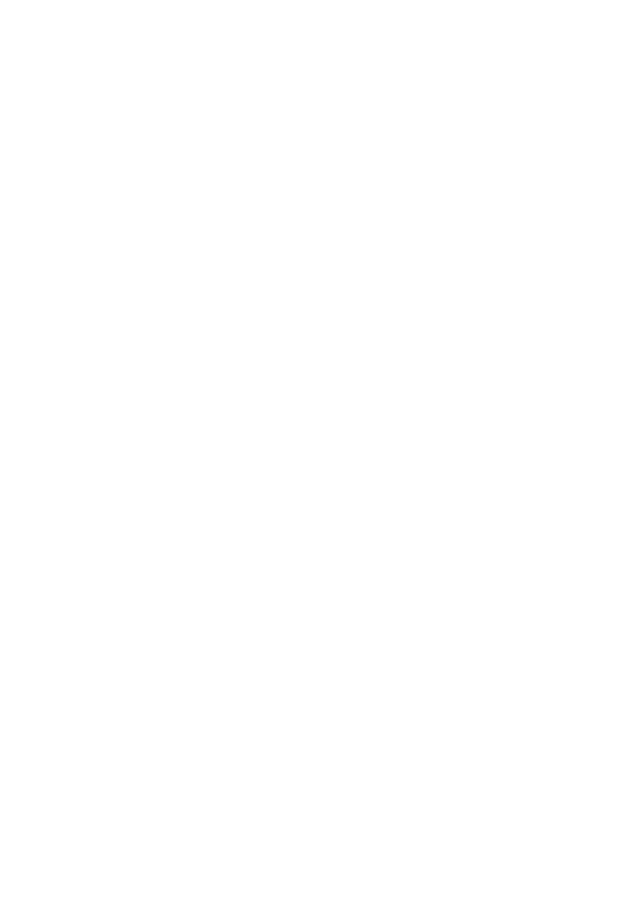
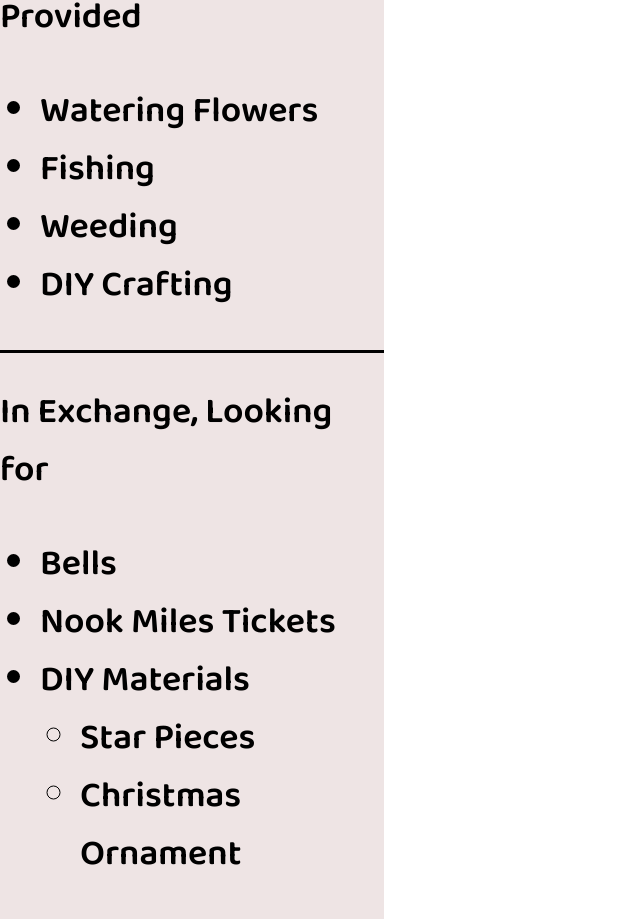
Before and after one commit to kbongco/Redesign-Nookdepot, a React (Create React App) app: page / in a window 1280 px wide. Shown: the part 698-1617 px from the top of the page, without its empty margins (0-640 px from the left). Before the commit the page ends 800 px from the top, so only its background shows below. Built offline with nearby package versions, Linux system fonts and the light colour scheme.

Commit message:
added navbar and links css and functionality

```diff
--- a/src/App.css
+++ b/src/App.css
@@ -9,6 +9,14 @@
 .App-logo {
   height: 40vmin;
   pointer-events: none;
+}
+.information{
+  display: grid;
+    grid-template-columns: 0.3fr;
+    grid-template-rows: repeat(2, 1fr);
+    grid-column-gap: 0px;
+    grid-row-gap: 0px;
+    height: 100vh;
 }
 
 @media (prefers-reduced-motion: no-preference) {
--- a/src/App.js
+++ b/src/App.js
@@ -3,6 +3,7 @@
 import NavBar from './Components/NavBar'
 import UserPicComponent from './Components/UserPicComponent/UserPicComponent';
 import UserNavLinks from './Components/UserNavLinks/UserNavLinks';
+import ServicesAndExchange from './Components/ServicesAndExchange/ServicesAndExchange';
 
 function App() {
   return (
@@ -14,7 +15,10 @@
       <div>
         <UserNavLinks/>
       </div>
-      <hr/>
+      <hr />
+      <div className='information'>
+       <ServicesAndExchange/>
+      </div>
     </div>
   );
 }
--- a/src/Components/NavBar.css
+++ b/src/Components/NavBar.css
@@ -3,7 +3,7 @@
   color:black;
   text-decoration:none;
   display:inline;
-  font-size:20px;
+  font-size:36px;
   text-align:left;
   margin:0px 25px 0px 25px;
 }
--- a/src/Components/NavBar.jsx
+++ b/src/Components/NavBar.jsx
@@ -12,7 +12,7 @@
   return (
     <>
       <div className='navbar-container' style={navContainer}>
-        <h1 style={{ marginTop: 'auto', textAlign:'left' }}>NookDepot</h1>
+        <h1 style={{ marginTop: 'auto', textAlign:'left', fontSize:'36px' }}>NookDepot</h1>
         <nav>
           <ul>
             <li>Home</li>
--- /dev/null
+++ b/src/Components/ServicesAndExchange/ServicesAndExchange.css
@@ -0,0 +1,16 @@
+.sidebar, .exchange{
+  background-color:#EEE4E4;
+}
+
+.exchange{
+  border-top-style:solid;
+}
+
+h2{
+  font-size:36px;
+  text-align:left;
+}
+
+ul{
+  font-size:36px;
+}
--- /dev/null
+++ b/src/Components/ServicesAndExchange/ServicesAndExchange.jsx
@@ -0,0 +1,30 @@
+import React from 'react';
+import './ServicesAndExchange.css'
+
+export default function ServicesAndExchange() {
+  return (
+    <>
+      <div className='sidebar'>
+        <h2>Various Services Provided</h2>
+        <ul>
+          <li>Watering Flowers</li>
+          <li>Fishing</li>
+          <li>Weeding</li>
+          <li>DIY Crafting </li>
+        </ul>
+      </div>
+      <div className='exchange'>
+        <h2>In Exchange, Looking for</h2>
+        <ul>
+          <li>Bells</li>
+          <li>Nook Miles Tickets</li>
+          <li>DIY Materials</li>
+          <ul>
+            <li>Star Pieces</li>
+            <li>Christmas Ornament</li>
+            </ul>
+        </ul>
+      </div>
+      </>
+  )
+}
--- a/src/Components/UserNavLinks/UserNavLinks.jsx
+++ b/src/Components/UserNavLinks/UserNavLinks.jsx
@@ -14,6 +14,7 @@
           onClick={(e) => {
             updateDefaultLink("StoreInfo")
           }}
+          aria-label='Store Info'
         >
           User/Store Info
         </a>
@@ -23,6 +24,7 @@
           onClick={(e) => {
             updateDefaultLink("Selling")
           }}
+          aria-label='Items Selling '
         >
           Currently selling
         </a>
@@ -35,6 +37,7 @@
             updateDefaultLink("Searching")
           }}
           id='search'
+          aria-label='Search'
         >
           Currently Searching for
         </a>
```
